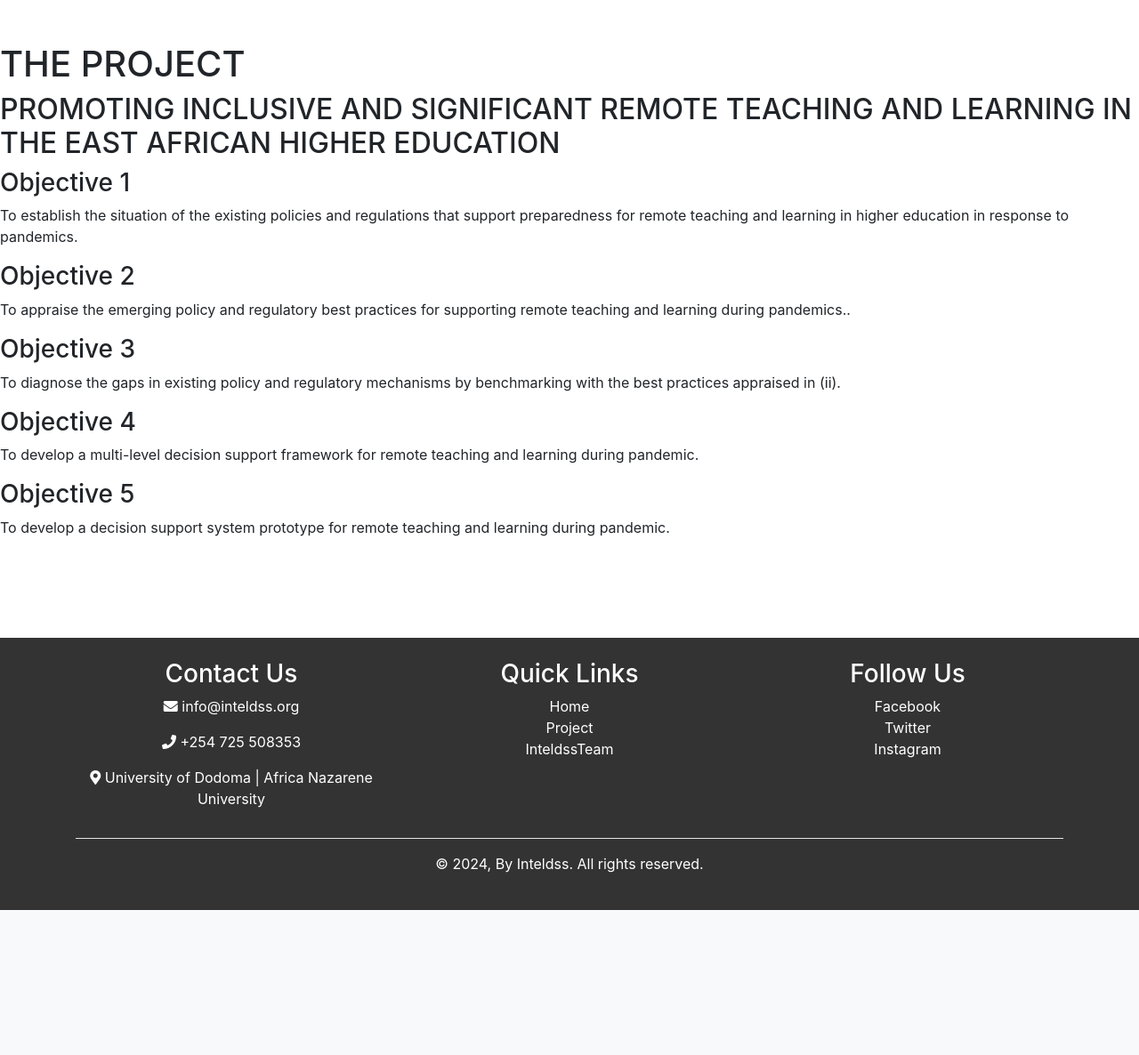
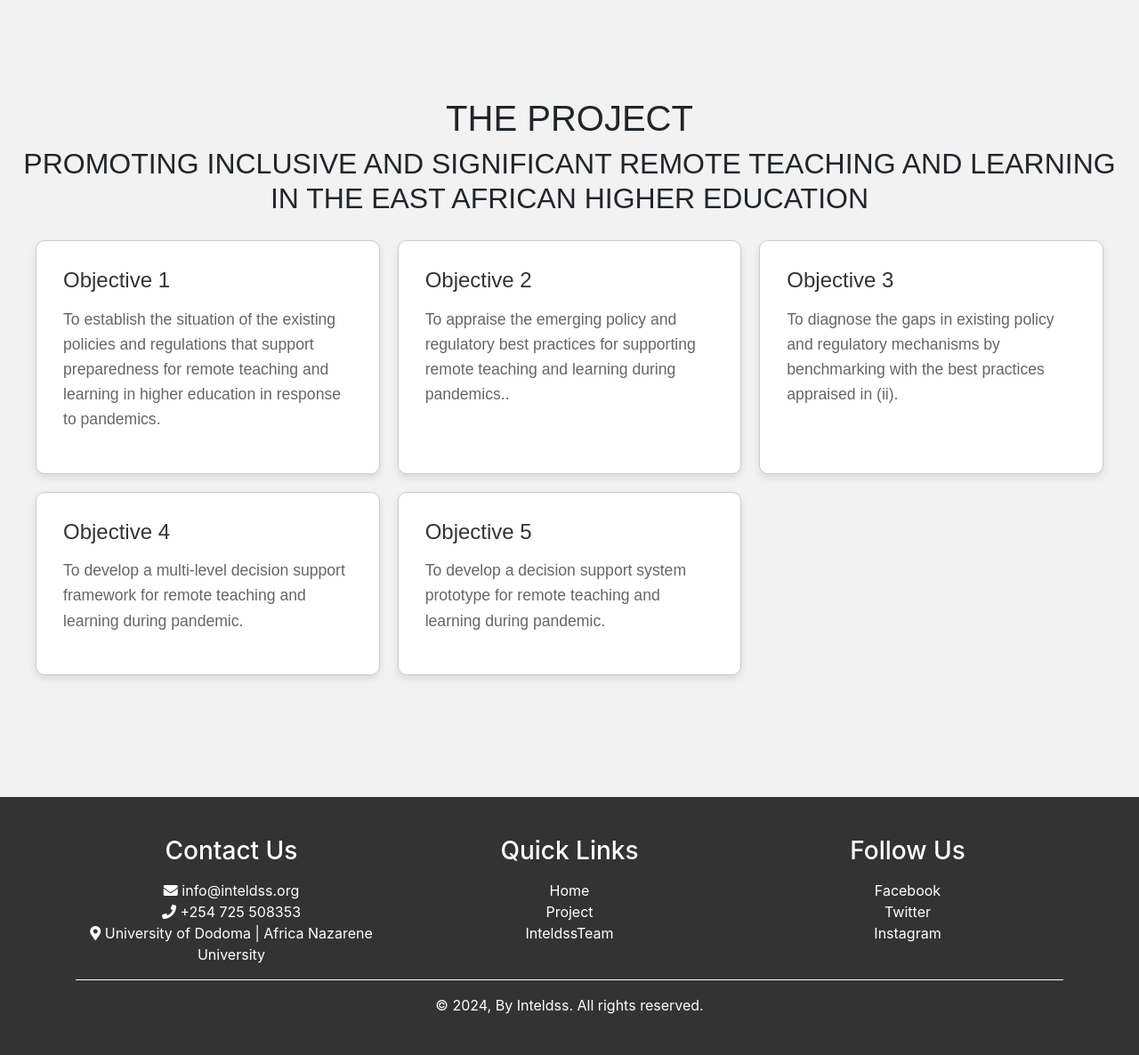
Before and after one commit to fredrickmugish/inteldss-system, a Django app: page /project/ in a window 1280 px wide. Shown: the part 77-1263 px from the top of the page at 89% size. Before the commit the page ends 1100 px from the top, so only its background shows below. Run offline with Django 5.2, Linux system fonts and the light colour scheme; some libraries are stand-ins or nearby versions.

Commit message:
another commit

```diff
--- a/website/templates/project.html
+++ b/website/templates/project.html
@@ -32,29 +32,92 @@
     </div>
     </div>
 </div>
+<style>
+  .flex-container {
+      display: flex;
+      flex-direction: column;
+      align-items: center;
+      justify-content: center;
+      height: 100vh;
+      background-color: #f2f2f2;
+      padding: 20px;
+      font-family: Arial, sans-serif;
+  }
 
-<style>
-    /* Existing styles remain unchanged */
+  .content-item {
+      margin: 20px 0;
+      text-align: center;
+  }
 
-    /* Additional styles for responsiveness */
-    @media (max-width: 768px) {
-        .flex-container {
-            padding: 10px;
+  .blog-container {
+      display: grid;
+      grid-template-columns: repeat(auto-fit, minmax(300px, 1fr));
+      gap: 20px;
+      width: 100%;
+      max-width: 1200px;
   }
-        .blog-container {
-            grid-template-columns: repeat(auto-fit, minmax(250px, 1fr));
-            gap: 10px;
+
+  .blog-post {
+      border: 1px solid #ccc;
+      padding: 30px;
+      background-color: #fff;
+      box-shadow: 0 4px 8px rgba(0, 0, 0, 0.1);
+      transition: box-shadow 0.3s ease;
+      border-radius: 10px;
+      min-height: 200px;
   }
-        .blog-post {
-            padding: 20px;
-            min-height: 150px;
+
+  .blog-post:hover {
+      box-shadow: 0 8px 16px rgba(0, 0, 0, 0.2);
   }
+
   .blog-post h3 {
-            font-size: 1.2em;
+      font-size: 1.5em;
+      color: #333;
+      margin-bottom: 15px;
   }
+
   .blog-post p {
-            font-size: 1em;
+      font-size: 1.1em;
+      color: #666;
+      line-height: 1.6;
   }
+
+  body {
+      background-color: #f2f2f2;
+  }
+
+  footer {
+      background-color: #333;
+      color: #ffffff;
+      padding: 20px 0;
+      text-align: center;
+  }
+
+  footer h3 {
+      margin-bottom: 15px;
+  }
+
+  footer p, footer ul, footer li {
+      color: #ffffff;
+      margin: 0;
+      padding: 0;
+      list-style: none;
+  }
+
+  footer a {
+      color: #ffffff;
+      text-decoration: none;
+  }
+
+  footer a:hover {
+      text-decoration: underline;
+  }
+
+  footer hr {
+      background-color: white;
+      border: none;
+      height: 1px;
   }
 </style>
 
```
Lines whose indentation alone changed are shown as unchanged.
